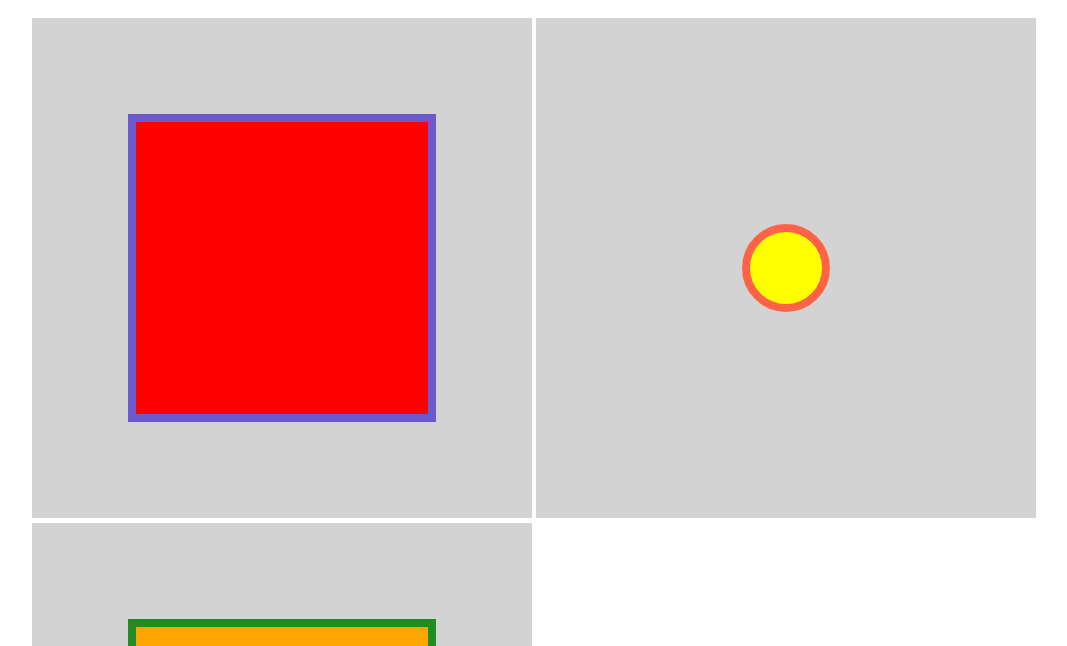
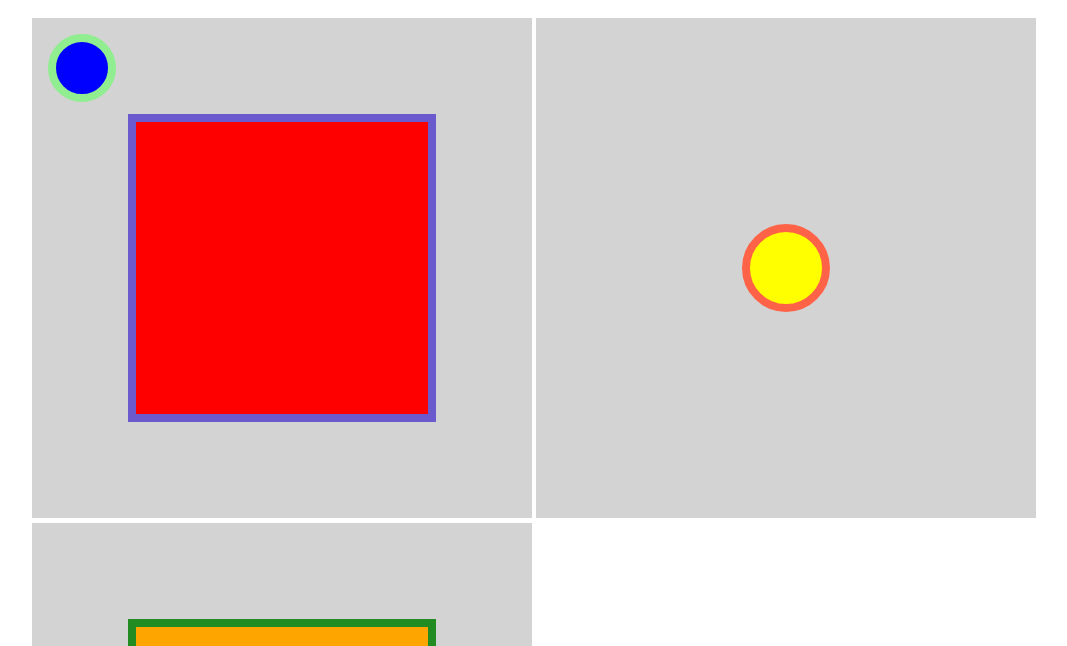
Before and after one commit to brazilnut2000/get-started-with-d3, a plain HTML site: page svg.html in a window 1280 px wide. Shown: the part 154-800 px from the top of the page, without its empty margins (76-1143 px from the left). Drawn offline with nearby package versions, Linux system fonts and the light colour scheme.

Commit message:
Add another svg shape

```diff
--- a/svg.html
+++ b/svg.html
@@ -32,8 +32,18 @@
             .style("fill", "orange")
             .style("stroke-width", 8)
             .style("stroke", "forestgreen")
-            .attr("x", "100")
-            .attr("y", "100")
+            .attr("x", 100)
+            .attr("y", 100)
+
+        d3.select("svg")
+            .append("circle")
+            .style("fill", "blue")
+            .style("stroke-width", 8)
+            .style("stroke", "lightgreen")
+            .attr("cx", 50)
+            .attr("cy", 50)
+            .attr("r", 30)
+
     </script>
 </body>
 
```
